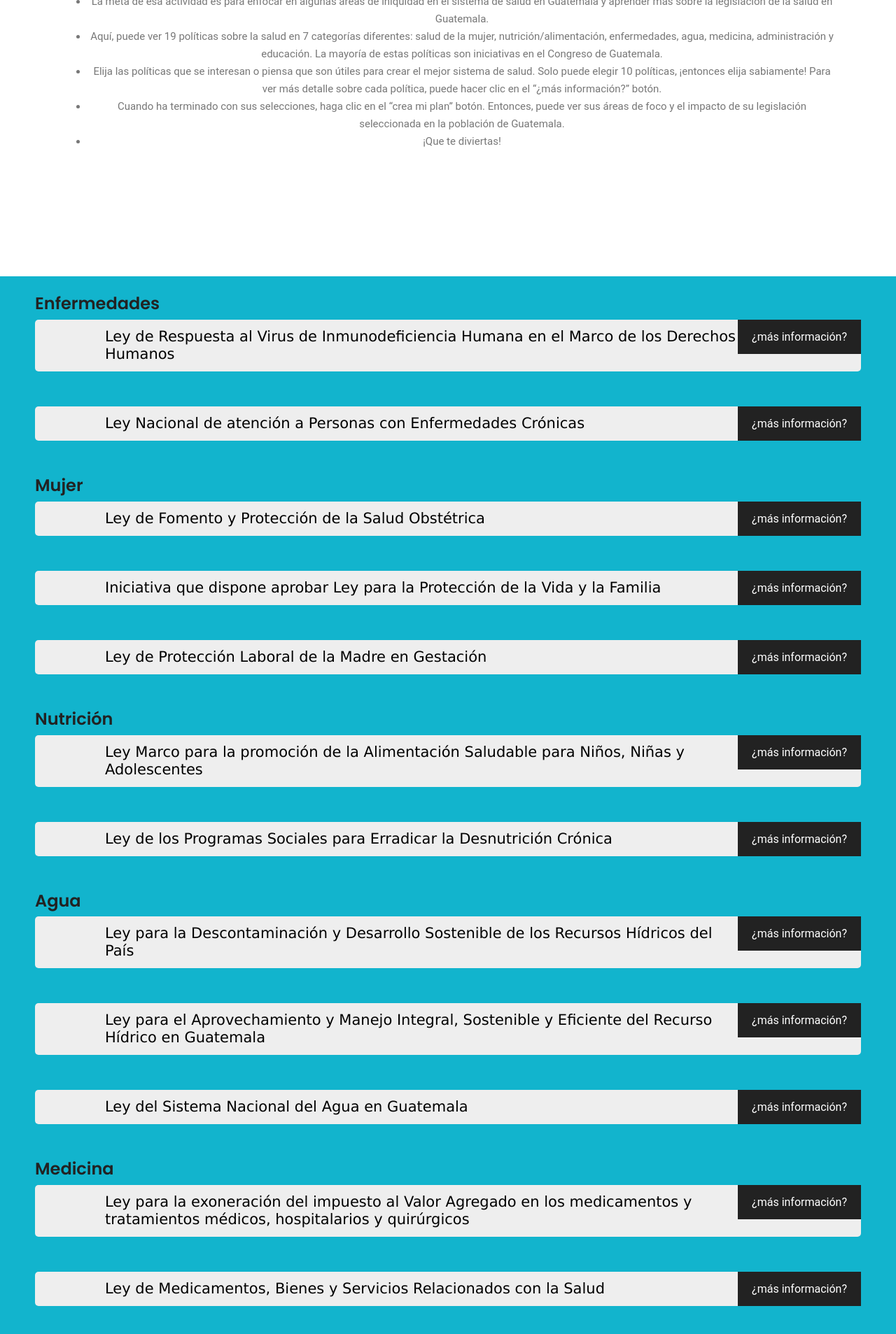
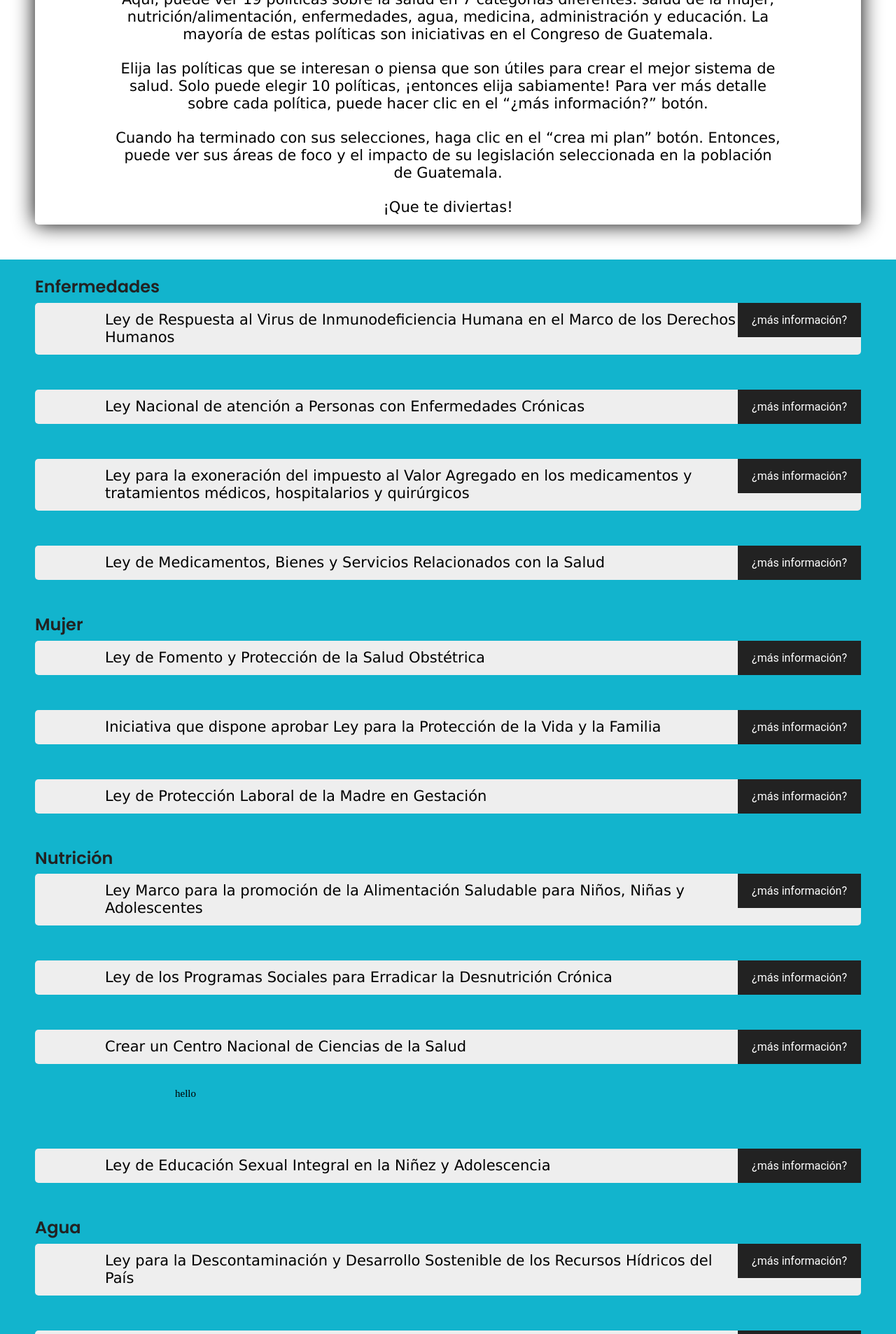
Before and after one commit to riiptide/GSALUD1, a plain HTML site: page Actividad.html in a window 1280 px wide. Shown: the part 693-2600 px from the top of the page at 70% size. Drawn offline with Linux system fonts and the light colour scheme; some packages are replaced by stand-ins of ours.

Commit message:
formatting

```diff
--- a/Actividad.html
+++ b/Actividad.html
@@ -64,40 +64,34 @@
     <!--================ End Home Banner Area =================-->
 
 
+    <div class="instructions">
 
-    <section class="causes_area">
-        <div class="container">
-            <div class="main_title">
-                <h2>Instrucciones</h2>
-                <ul>
-                    <li>La meta de esa actividad es para enfocar en algunas áreas de iniquidad en el sistema de salud en
-                        Guatemala y aprender más sobre la legislación de la salud en Guatemala.
+        <h2>Instrucciones</h2>
 
-                    </li>
+        <div class="ip">La meta de esa actividad es para enfocar en algunas áreas de iniquidad en el sistema de salud en
+            Guatemala y aprender más sobre la legislación de la salud en Guatemala.
+        </div>
 
-                    <li>
-                        Aquí, puede ver 19 políticas sobre la salud en 7 categorías diferentes: salud de la mujer,
-                        nutrición/alimentación, enfermedades, agua, medicina, administración y educación. La mayoría de
-                        estas políticas son iniciativas en el Congreso de Guatemala.
-                    </li>
+        <div class="ip">Aquí, puede ver 19 políticas sobre la salud en 7 categorías diferentes: salud de la mujer,
+            nutrición/alimentación, enfermedades, agua, medicina, administración y educación. La mayoría de
+            estas políticas son iniciativas en el Congreso de Guatemala.
+        </div>
 
-                    <li>
-                        Elija las políticas que se interesan o piensa que son útiles para crear el mejor sistema de
-                        salud. Solo puede elegir 10 políticas, ¡entonces elija sabiamente! Para ver más detalle sobre
-                        cada política, puede hacer clic en el “¿más información?” botón.
-                    </li>
+        <div class="ip"> Elija las políticas que se interesan o piensa que son útiles para crear el mejor sistema de
+            salud. Solo puede elegir 10 políticas, ¡entonces elija sabiamente! Para ver más detalle sobre
+            cada política, puede hacer clic en el “¿más información?” botón.
+        </div>
 
-                    <li>
-                        Cuando ha terminado con sus selecciones, haga clic en el “crea mi plan” botón. Entonces, puede
-                        ver sus áreas de foco y el impacto de su legislación seleccionada en la población de Guatemala.
-                    </li>
+        <div class="ip"> Cuando ha terminado con sus selecciones, haga clic en el “crea mi plan” botón. Entonces, puede
+            ver sus áreas de foco y el impacto de su legislación seleccionada en la población de Guatemala.
+        </div>
 
-                    <li>¡Que te diviertas!</li>
-                </ul>
-            </div>
+        <div class="ip">¡Que te diviertas!</div>
+    </div>
 
-        </div>
-    </section>
+
+    <br>
+    <br>
 
 
 
@@ -136,6 +130,39 @@
                 <br><br>
             </div>
 
+            <div>
+                <button style="float:right;" class="policyButton" type='button' onclick="toggleText('16')">¿más
+                    información?
+                </button>
+                <li class="hi">Ley para la exoneración del impuesto al Valor Agregado en los medicamentos y tratamientos
+                    médicos, hospitalarios y quirúrgicos
+                </li>
+                <p class="policyDescription" id='16' style='display: none'>
+
+                    Esta ley se exonera todos los impuestos en bienes médicos importados por los hospitales en la ciudad
+                    de San Marco. Este usa el poder gubernamental de eliminar impuestos para mejorar la calidad de los
+                    hospitales en una zona muy rural. En este caso, el gobierno intenta solucionar el problema de peor
+                    calidad de experiencia en hospitales urbanas comparado con los hospitales rurales por modo de
+                    aproporioncar más dinero disponible a los hospitales en San Marco.
+                </p><br><br>
+            </div>
+
+
+            <div>
+                <button style="float:right;" class="policyButton" type='button' onclick="toggleText('17')">¿más
+                    información?
+                </button>
+                <li class="hi">Ley de Medicamentos, Bienes y Servicios Relacionados con la Salud
+                </li>
+                <p class="policyDescription" id='17' style='display: none'>
+
+                    Esta ley aprueba un iniciativo grande para regular las medicinas y otras bienes de la industria de
+                    salud. La legislación suele bajar los precios de drogas de prescripción en Guatemala, enfatizando la
+                    necesidad de más regulación de esta industria para mejorar acceso a la medicina esencial para los
+                    guatemaltecos.
+                </p>
+                <br><br>
+            </div>
 
             <h3>Mujer</h3>
 
@@ -223,6 +250,52 @@
             </div>
 
 
+            <div>
+                <button style="float:right;" class="policyButton" type='button' onclick="toggleText('11')">¿más
+                    información?
+                </button>
+                <li class="hi"> Crear un Centro Nacional de Ciencias de la Salud
+                </li>
+                <p class="policyDescription" id='11' style='display: none'>
+
+                    Esa iniciativa crea una institución dedicada a desarrollar procesos de planificación y ejecución
+                    sobre
+                    la regulación de alimentos, medicinas, educación sobre la salud, e investigación del estado de salud
+                    en
+                    Guatemala. Sirve para dar respuestas a los problemas más grandes de salud, con el Sistema Nacional
+                    de
+                    Salud y Ministerio de Salud Pública y Asistencia Social. Enfatiza la obligación del Estado a
+                    garantizar
+                    el derecho del completo bienestar físico, mental y social.
+                </p>
+
+                <p class="policyDescription"> hello </p>
+
+                <br><br>
+            </div>
+
+
+            <div>
+                <button style="float:right;" class="policyButton" type='button' onclick="toggleText('12')">¿más
+                    información?
+                </button>
+                <li class="hi">Ley de Educación Sexual Integral en la Niñez y Adolescencia
+                </li>
+                <p class="policyDescription" id='12' style='display: none'>
+
+                    La cantidad de madres menores en Guatemala es alarmante, debido a la falta de educación sexual a la
+                    temprana edad. La presente iniciativa busca educar todos los niños en escuelas públicas para crear
+                    un
+                    currículo de educación sexual integral en la niñez para bajar las cifras de embarazos en
+                    adolescencia.
+                    Incluye información sobre los temas de la sexualidad, pubertad, enfermedades de transmisión sexual,
+                    y
+                    embarazos en edades tempranas.
+                </p>
+                <br><br>
+            </div>
+
+
             <h3>Agua</h3>
 
             <div>
@@ -273,38 +346,7 @@
             </div>
 
 
-            <h3>Medicina</h3>
 
-
-
-            <div>
-                <button style="float:right;" class = "policyButton" type='button' onclick="toggleText('16')">¿más información?</button>
-                <li class="hi">Ley para la exoneración del impuesto al Valor Agregado en los medicamentos y tratamientos médicos, hospitalarios y quirúrgicos</li>
-                <p class="policyDescription" id='16' style='display: none'>
-
-                    Esta ley se exonera todos los impuestos en bienes médicos importados por los hospitales en la ciudad
-                    de San Marco. Este usa el poder gubernamental de eliminar impuestos para mejorar la calidad de los
-                    hospitales en una zona muy rural. En este caso, el gobierno intenta solucionar el problema de peor
-                    calidad de experiencia en hospitales urbanas comparado con los hospitales rurales por modo de
-                    aproporioncar más dinero disponible a los hospitales en San Marco.
-                </p><br><br>
-            </div>
-
-
-
-            <div>
-                <button style="float:right;" class = "policyButton" type='button' onclick="toggleText('17')">¿más información?</button>
-                <li class="hi">Ley de Medicamentos, Bienes y Servicios Relacionados con la Salud
-                </li>
-                <p class="policyDescription" id='17' style='display: none'>
-
-                    Esta ley aprueba un iniciativo grande para regular las medicinas y otras bienes de la industria de
-                    salud. La legislación suele bajar los precios de drogas de prescripción en Guatemala, enfatizando la
-                    necesidad de más regulación de esta industria para mejorar acceso a la medicina esencial para los
-                    guatemaltecos.
-                </p>
-                <br><br>
-            </div>
 
 
             <h3>Administración</h3>
@@ -377,44 +419,6 @@
                 <br><br>
             </div>
 
-
-
-            <h3>Educación</h3>
-
-
-
-        <div>
-            <button style="float:right;" class = "policyButton" type='button' onclick="toggleText('11')">¿más información?</button>
-            <li class="hi"> Crear un Centro Nacional de Ciencias de la Salud
-            </li>
-            <p class="policyDescription" id='11' style='display: none'>
-
-                Esa iniciativa crea una institución dedicada a desarrollar procesos de planificación y ejecución sobre
-                la regulación de alimentos, medicinas, educación sobre la salud, e investigación del estado de salud en
-                Guatemala. Sirve para dar respuestas a los problemas más grandes de salud, con el Sistema Nacional de
-                Salud y Ministerio de Salud Pública y Asistencia Social. Enfatiza la obligación del Estado a garantizar
-                el derecho del completo bienestar físico, mental y social.
-            </p>
-
-            <br><br>
-        </div>
-
-
-
-        <div>
-            <button style="float:right;" class = "policyButton" type='button' onclick="toggleText('12')">¿más información?</button>
-            <li class="hi">Ley de Educación Sexual Integral en la Niñez y Adolescencia
-            </li>
-            <p class="policyDescription" id='12' style='display: none'>
-
-                La cantidad de madres menores en Guatemala es alarmante, debido a la falta de educación sexual a la
-                temprana edad. La presente iniciativa busca educar todos los niños en escuelas públicas para crear un
-                currículo de educación sexual integral en la niñez para bajar las cifras de embarazos en adolescencia.
-                Incluye información sobre los temas de la sexualidad, pubertad, enfermedades de transmisión sexual, y
-                embarazos en edades tempranas.
-            </p>
-            <br><br>
-        </div>
 
 
 
--- a/css/policies.css
+++ b/css/policies.css
@@ -9,7 +9,6 @@ ul.hello {
 /* Style the list items */
 ul li.hi {
 
-    position: auto;
     padding: 12px 8px 12px 40px;
     background: #eee;
     font-size: 21px;
@@ -96,5 +95,32 @@ ul li.hi.checked::before {
     padding-left:200px;
     padding-right: 200px;
     padding-top: 30px;
-    font: 18px Verdana, sans-serif;
+    font-family: "Times New Roman", Times, serif;
 }
+
+p.a {
+    font-family: "Times New Roman", Times, serif;
+}
+
+@import url("http://netdna.bootstrapcdn.com/bootstrap/3.0.0-wip/css/bootstrap.min.css");
+
+div.ip {
+    padding: 12px 8px 12px 40px;
+    font-size: 21px;
+    color: black;
+    transition: 0.2s;
+    border-radius: 0px;
+    padding-left: 100px;
+    padding-right: 100px;
+    font-family: "Verdana", Times, serif;
+}
+
+.instructions {
+    text-align: center;
+    border-radius: 5px;
+    margin-top: 50px;
+    margin-left: 50px;
+    margin-right: 50px;
+    box-shadow: 0 0 30px black;
+    padding: 0 15px 0 15px;
+}
```
Also changed, not shown: 2 other files.
